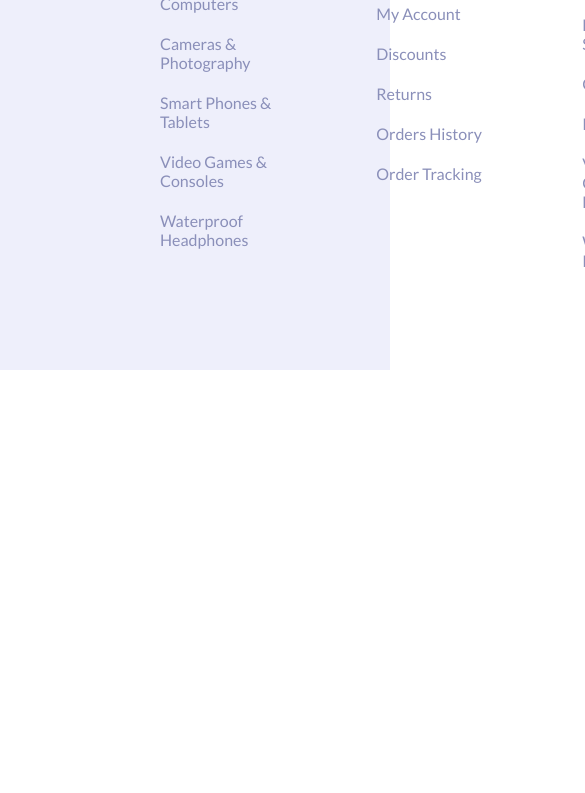
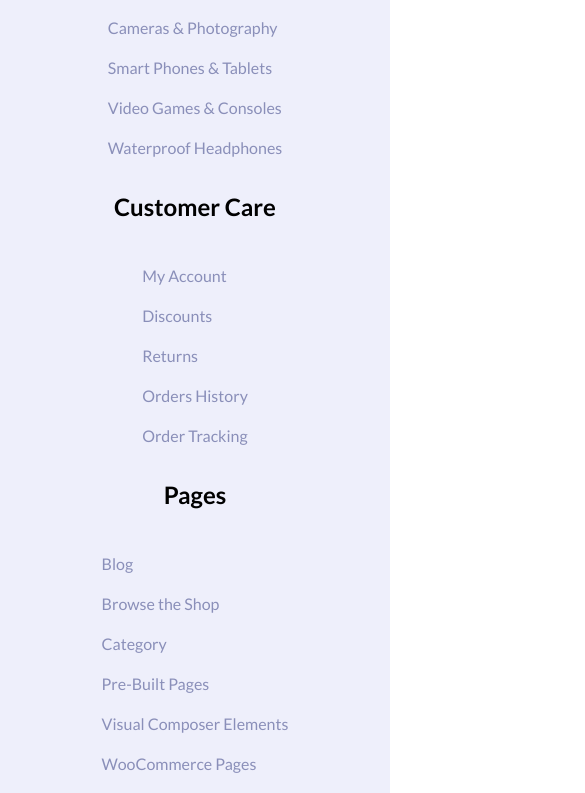
Before and after one commit to BaraaAlmassri/hekto_fs15, a plain HTML site: page index.html in a window 390 px wide. Shown: the part 574-1367 px from the top of the page, 585 px wide, since content can reach past the window. Before the commit the page ends 944 px from the top, so only its background shows below. Drawn offline with Linux system fonts and the light colour scheme.

Commit message:
fix footer responsive issues

```diff
--- a/assets/base.css
+++ b/assets/base.css
@@ -46,6 +46,24 @@
    margin: auto;
 }
 
+@media screen and (max-width:1400px) {
+    .container{
+        width: calc(100% - 200px);
+    }
+}
+
+@media screen and (max-width:992px) {
+    .container{
+        width: calc(100% - 100px);
+    }
+}
+
+@media screen and (max-width:576px) {
+    .container{
+        width: calc(100% - 40px);
+    }
+}
+
 .text-white {
     color: #fff;
 }
--- a/assets/main.css
+++ b/assets/main.css
@@ -50,13 +50,23 @@
 
 }
 
+.footer .row {
+    gap:30px;
+}
+
 .footer .left-side {
     gap:35px;
     align-items: flex-start;
+    width: calc((100% - 30px)/ 2) ;
 }
 
-.right-side{
-    width: 60%;
+.footer .right-side{
+    width: calc((100% - 30px)/ 2) ;
+}
+
+.footer .right-side .row {
+    align-items: flex-start;
+    gap: 35px;
 }
 
 .footer {
@@ -67,8 +77,13 @@
     color: #8A8FB9 ;
 }
 
+.footer form {
+    display: flex;
+}
+
 .footer .footer-item {
     gap:45px ;
+    width: calc((100% - 70px) / 3 );
 }
 
 .address-info {
@@ -76,7 +91,7 @@
 }
 
 @media screen and (max-width:1200px){
-    .list , .search {
+    .list ,.header .search {
         display: none;
     }
 
@@ -84,3 +99,22 @@
         display: block;
     }
 }
+
+@media screen and (max-width:992px) {
+
+    .footer .left-side, .footer .right-side {
+        width: 100%;
+    }
+}
+
+ @media screen and (max-width:576px) {
+
+    .footer{
+        text-align: center;
+    }
+
+   .footer .footer-item{
+        width: 100%;
+        align-items: center;
+    }
+}
--- a/index.html
+++ b/index.html
@@ -79,14 +79,15 @@
                 <button type="submit" class="text-white">Sign Up</button>
               </form>
             </div>
-             <div class="address-info d-flex flex-direction">
+             <div class="address-info">
               <h2>Contact Info</h2>
               <address>
                 17 Princess Road, London, Greater London NW1 8JR, UK
               </address>
               </div>
           </div>
-          <div class="right-side d-flex gap-100">
+          <div class="right-side">
+            <div class="row">
             <div class="footer-item d-flex flex-direction">
               <h2>Catagories</h2>
                 <nav class="d-flex flex-direction gap-21">
@@ -120,10 +121,14 @@
                   <a href="#">WooCommerce Pages</a>
                 </nav>
             </div>
+            </div>
           </div>
           </div>
         </div>
       </div>
     </footer>
+
+
+
   </body>
 </html>
```
